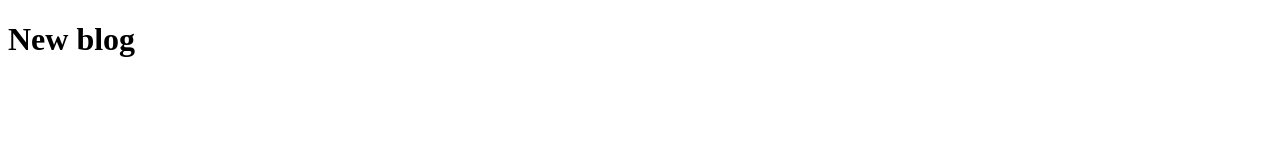
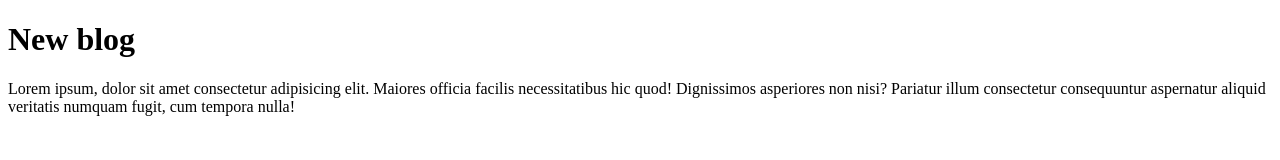
Before and after one commit to alkadoHs/cims, a plain HTML site: page index.html in a window 1280 px wide. Drawn offline with Linux system fonts and the light colour scheme.

Commit message:
added paragraph

```diff
--- a/index.html
+++ b/index.html
@@ -8,5 +8,11 @@
   </head>
   <body>
     <h1>New blog</h1>
+    <p>
+      Lorem ipsum, dolor sit amet consectetur adipisicing elit. Maiores officia
+      facilis necessitatibus hic quod! Dignissimos asperiores non nisi? Pariatur
+      illum consectetur consequuntur aspernatur aliquid veritatis numquam fugit,
+      cum tempora nulla!
+    </p>
   </body>
 </html>
```
